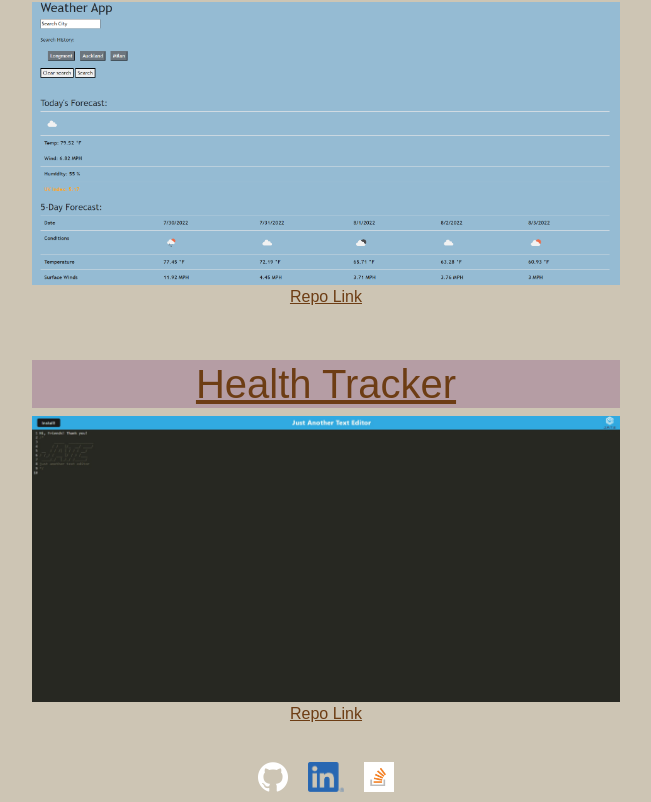
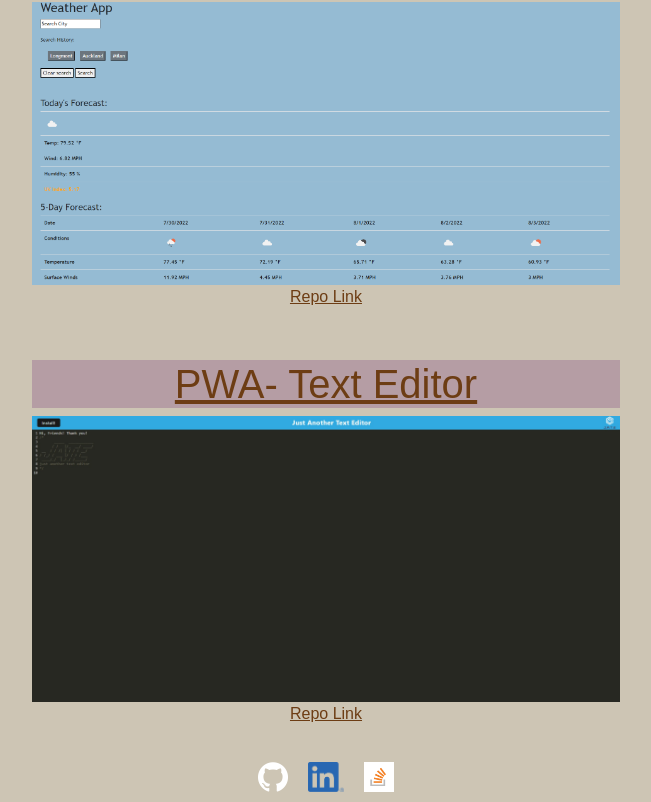
Before and after one commit to AFaidley/React-to-my-portfolio, a React (Create React App) app: page /#/Projects in a window 1280 px wide. Shown: the part 2698-3500 px from the top of the page, without its empty margins (314-965 px from the left). Built offline with nearby package versions, Linux system fonts and the light colour scheme.

Commit message:
Fixed h1 for pwa app

```diff
--- a/src/pages/Portfolio.js
+++ b/src/pages/Portfolio.js
@@ -97,7 +97,7 @@ function Portfolio(props) {
       </div>
 
       <div className='projects'>
-        <h1><a id='projlinks' href={props.sixLive}>{props.one}</a></h1>
+        <h1><a id='projlinks' href={props.sixLive}>{props.six}</a></h1>
         <a href={props.sixLive} target='_blank' rel='noopener noreferrer'>
           <img src={props.sixImg} className='img-fluid' alt={props.six}></img>
         </a>
```
